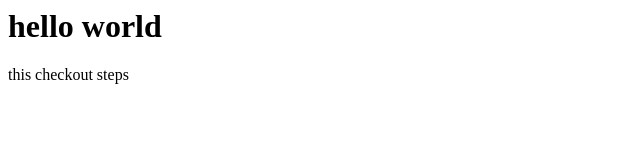
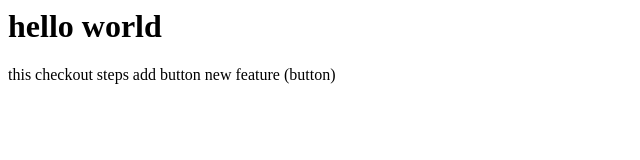
Before and after one commit to Vinay-Joyboy/localRepoDemo, a plain HTML site: page index.html in a window 1280 px wide. Shown: the whole page, without its empty margins (0-640 px from the left). Drawn offline with Linux system fonts and the light colour scheme.

Commit message:
add button

```diff
--- a/index.html
+++ b/index.html
@@ -1,2 +1,2 @@
 <h1>hello world</h1>
-<p>this checkout steps</p>
+<p>this checkout steps add button new feature (button)</p>
```
